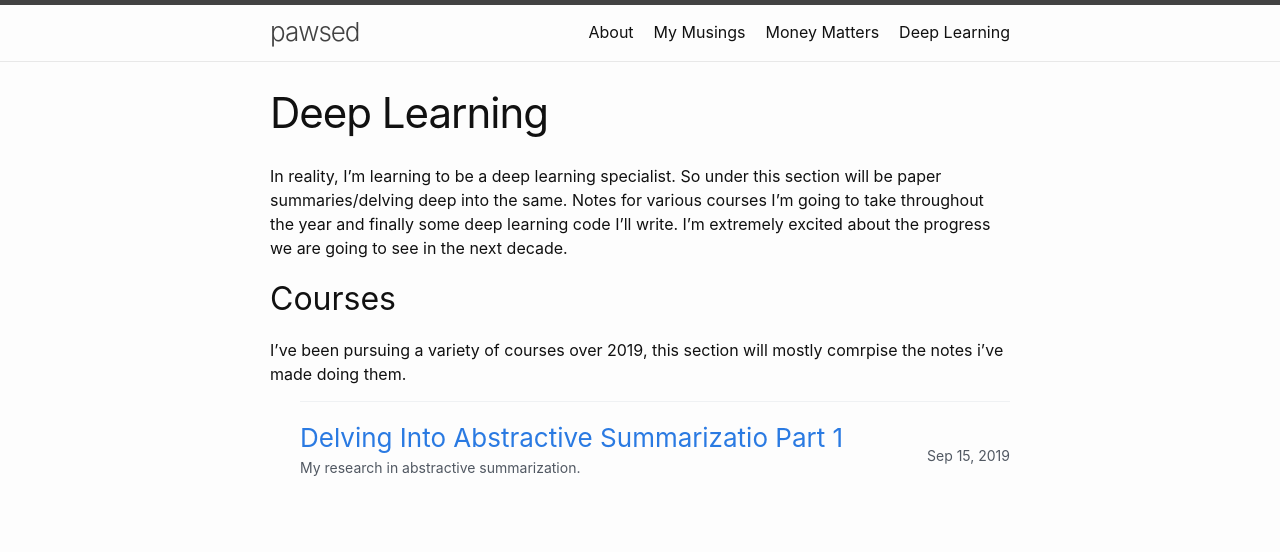
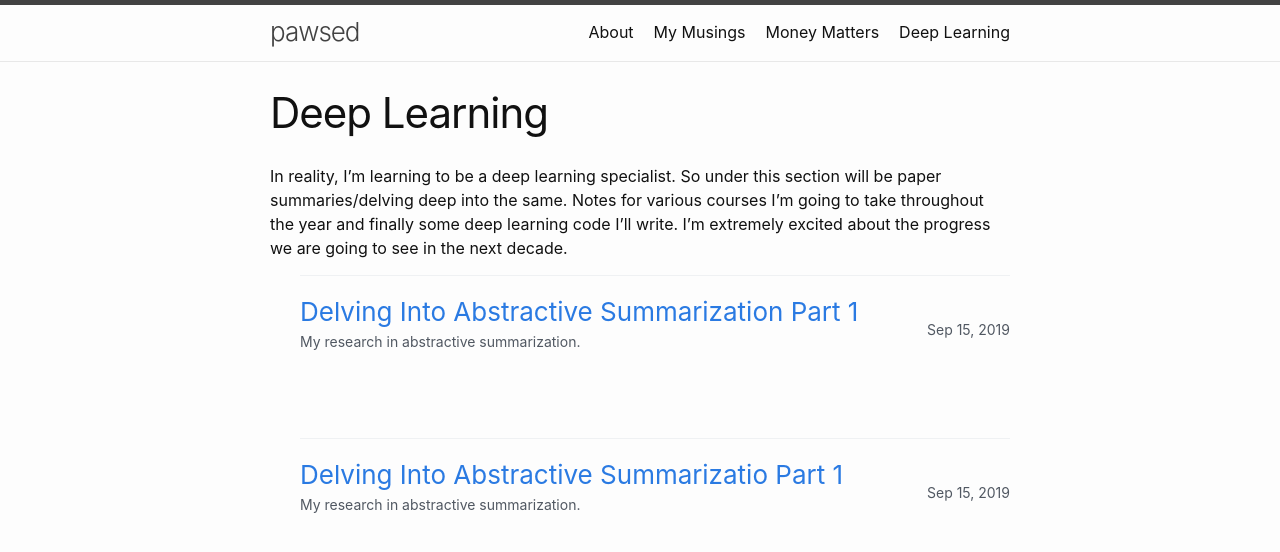
Before and after one commit to Shashi456/Shashi456.github.io, a Jekyll site: the page built from deeplearning.md, in a window 1280 px wide. Shown: the top 552 px of the page. Built offline with Jekyll 4.4.1, drawn with Linux system fonts in a browser that asks for light colours.

Commit message:
renaming and cleaning up

```diff
--- /dev/null
+++ b/_posts/DeepLearning/2019-09-15-Delving-into-Abstractive-Summarization-part-1.md
@@ -0,0 +1,9 @@
+---
+layout: post
+category: Deep Learning
+tag: DL
+description: My research in abstractive summarization.
+---
+I've been researching in Abstractive Summarization for a pretty long time now. This series of articles is meant for someone to get started into the field and following key intuitive concepts of the papers presented since the advent of the pointer-generator network[1][1]. One thing that sets abstractive summarization a little apart from its counterparts in NLP is the heavy usage of RL, optimizing on ROUGE scores.
+
+[1]: https://arxiv.org/abs/1704.04368
--- a/deeplearning.md
+++ b/deeplearning.md
@@ -5,9 +5,8 @@
 ---
 In reality, I'm learning to be a deep learning specialist. So under this section will be paper summaries/delving deep into the same. Notes for various courses I'm going to take throughout the year and finally some deep learning code I'll write. I'm extremely excited about the progress we are going to see in the next decade.
 
-<h2>Courses</h2>
-I've been pursuing a variety of courses over 2019, this section will mostly comrpise the notes i've made doing them.
-
+<!-- <h2>Courses</h2>
+I've been pursuing a variety of courses over 2019, this section will mostly comrpise the notes i've made doing them. -->
 
 <section class="c-archives">
   <link rel="shortcut icon" href="">
```
